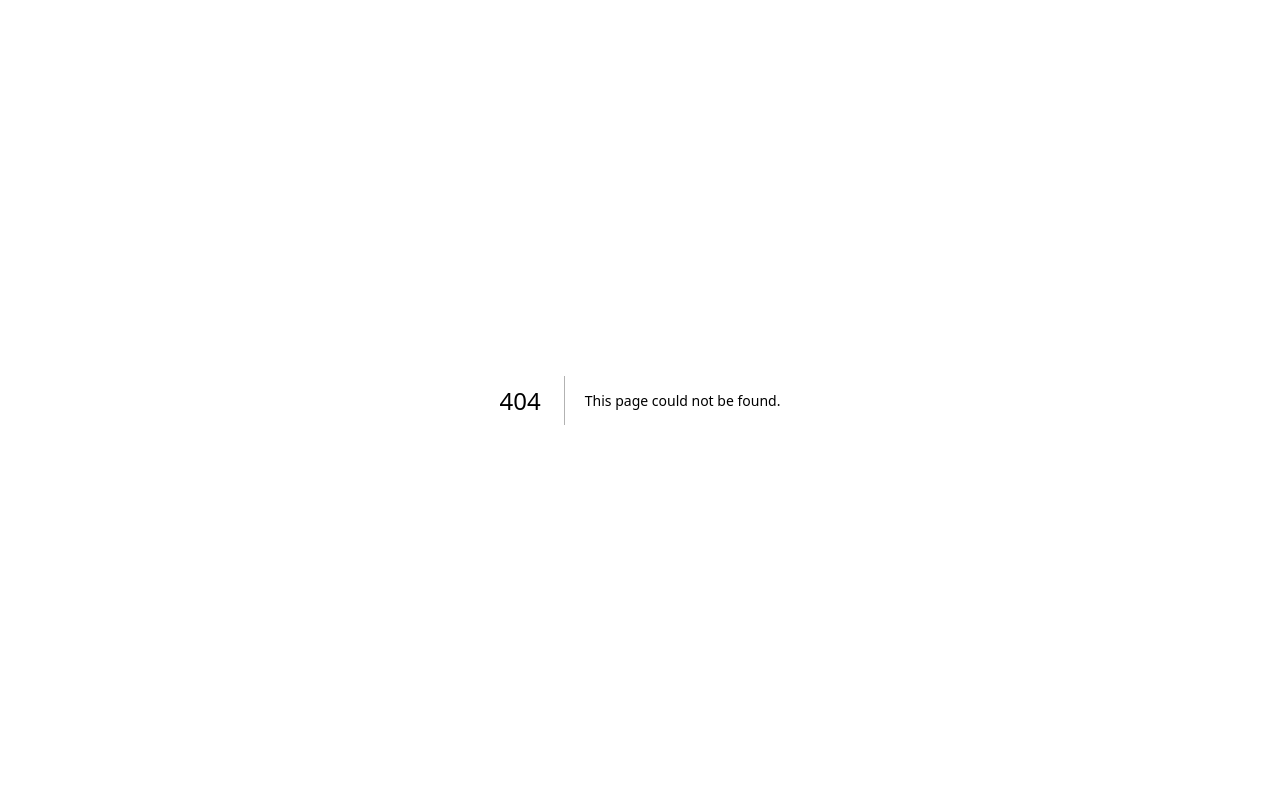
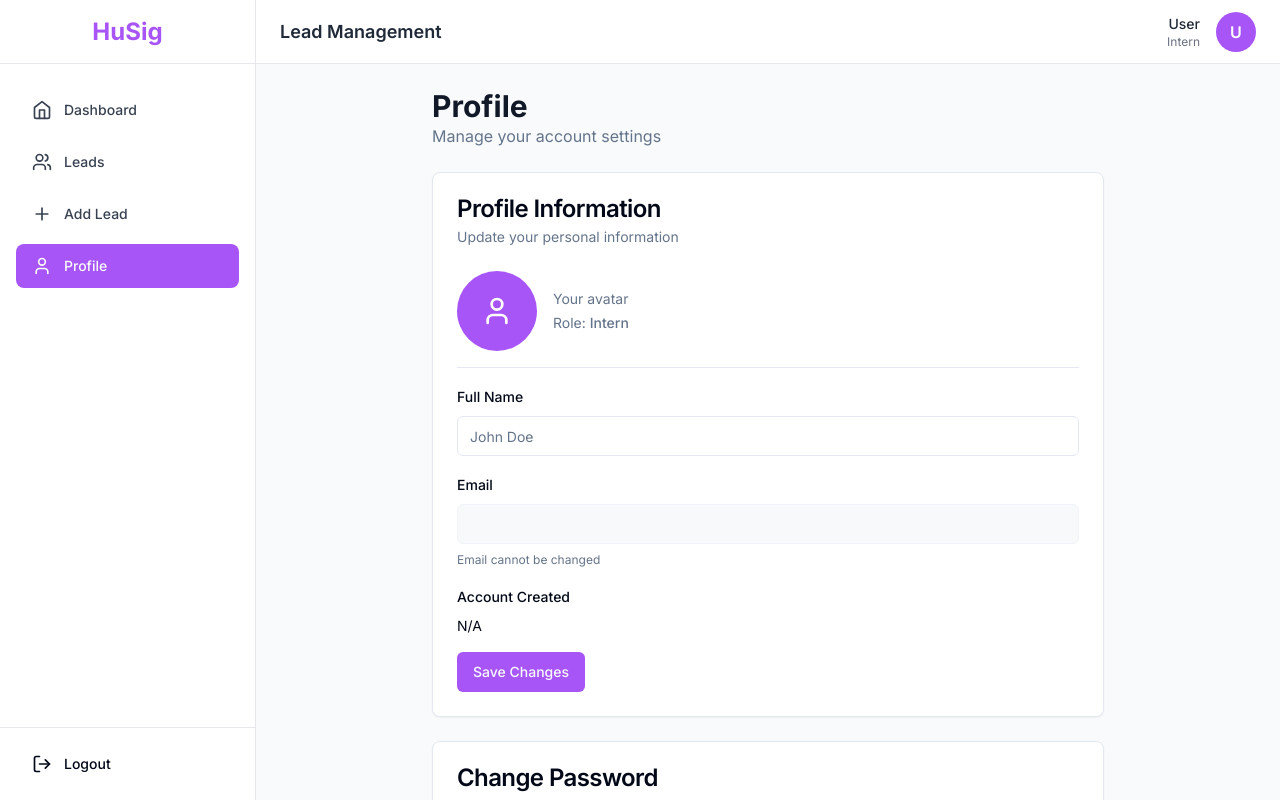
Before and after one commit to husig-ai/husig_leads, a Next.js app: page /profile in a window 1280 px wide. Before the commit this address had no page. Built offline with nearby package versions, Linux system fonts and the light colour scheme; no server answers.

Commit message:
add profile

```diff
--- /dev/null
+++ b/src/app/(dashboard)/profile/page.tsx
@@ -0,0 +1,252 @@
+'use client'
+
+import { useEffect, useState } from 'react'
+import { useRouter } from 'next/navigation'
+import { createClient } from '@/lib/supabase/client'
+import { Profile } from '@/types/database'
+import { Button } from '@/components/ui/button'
+import { Input } from '@/components/ui/input'
+import { Label } from '@/components/ui/label'
+import { Card, CardContent, CardDescription, CardHeader, CardTitle } from '@/components/ui/card'
+import { User } from 'lucide-react'
+
+export default function ProfilePage() {
+  const router = useRouter()
+  const [profile, setProfile] = useState<Profile | null>(null)
+  const [email, setEmail] = useState('')
+  const [fullName, setFullName] = useState('')
+  const [currentPassword, setCurrentPassword] = useState('')
+  const [newPassword, setNewPassword] = useState('')
+  const [confirmPassword, setConfirmPassword] = useState('')
+  const [loading, setLoading] = useState(true)
+  const [saving, setSaving] = useState(false)
+  const [passwordLoading, setPasswordLoading] = useState(false)
+  const [message, setMessage] = useState<{ type: 'success' | 'error', text: string } | null>(null)
+
+  useEffect(() => {
+    loadProfile()
+  }, [])
+
+  const loadProfile = async () => {
+    const supabase = createClient()
+    const { data: { user } } = await supabase.auth.getUser()
+
+    if (user) {
+      setEmail(user.email || '')
+
+      const { data } = await supabase
+        .from('profiles')
+        .select('*')
+        .eq('id', user.id)
+        .single()
+
+      if (data) {
+        setProfile(data)
+        setFullName(data.full_name || '')
+      }
+    }
+    setLoading(false)
+  }
+
+  const handleProfileUpdate = async (e: React.FormEvent) => {
+    e.preventDefault()
+    setSaving(true)
+    setMessage(null)
+
+    const supabase = createClient()
+    const { data: { user } } = await supabase.auth.getUser()
+
+    if (!user) {
+      setMessage({ type: 'error', text: 'Not authenticated' })
+      setSaving(false)
+      return
+    }
+
+    const { error } = await supabase
+      .from('profiles')
+      .update({ full_name: fullName })
+      .eq('id', user.id)
+
+    if (error) {
+      setMessage({ type: 'error', text: error.message })
+    } else {
+      setMessage({ type: 'success', text: 'Profile updated successfully!' })
+      loadProfile()
+    }
+
+    setSaving(false)
+  }
+
+  const handlePasswordChange = async (e: React.FormEvent) => {
+    e.preventDefault()
+    setPasswordLoading(true)
+    setMessage(null)
+
+    if (newPassword !== confirmPassword) {
+      setMessage({ type: 'error', text: 'New passwords do not match' })
+      setPasswordLoading(false)
+      return
+    }
+
+    if (newPassword.length < 8) {
+      setMessage({ type: 'error', text: 'Password must be at least 8 characters' })
+      setPasswordLoading(false)
+      return
+    }
+
+    const supabase = createClient()
+
+    const { error } = await supabase.auth.updateUser({
+      password: newPassword
+    })
+
+    if (error) {
+      setMessage({ type: 'error', text: error.message })
+    } else {
+      setMessage({ type: 'success', text: 'Password updated successfully!' })
+      setCurrentPassword('')
+      setNewPassword('')
+      setConfirmPassword('')
+    }
+
+    setPasswordLoading(false)
+  }
+
+  if (loading) {
+    return (
+      <div className="flex items-center justify-center h-full">
+        <div className="text-lg text-muted-foreground">Loading profile...</div>
+      </div>
+    )
+  }
+
+  return (
+    <div className="max-w-2xl mx-auto space-y-6">
+      <div>
+        <h1 className="text-3xl font-bold text-gray-900 dark:text-gray-100">Profile</h1>
+        <p className="text-muted-foreground">Manage your account settings</p>
+      </div>
+
+      {message && (
+        <div className={`p-4 rounded-md ${message.type === 'success' ? 'bg-green-50 text-green-800 dark:bg-green-900 dark:text-green-200' : 'bg-red-50 text-red-800 dark:bg-red-900 dark:text-red-200'}`}>
+          {message.text}
+        </div>
+      )}
+
+      {/* Profile Information */}
+      <Card>
+        <CardHeader>
+          <CardTitle>Profile Information</CardTitle>
+          <CardDescription>Update your personal information</CardDescription>
+        </CardHeader>
+        <form onSubmit={handleProfileUpdate}>
+          <CardContent className="space-y-4">
+            <div className="flex items-center space-x-4 pb-4 border-b">
+              <div className="w-20 h-20 rounded-full bg-primary flex items-center justify-center text-white text-2xl font-semibold">
+                {fullName ? fullName.charAt(0).toUpperCase() : <User className="w-8 h-8" />}
+              </div>
+              <div>
+                <p className="text-sm text-muted-foreground">Your avatar</p>
+                <p className="text-sm text-muted-foreground mt-1">Role: <span className="capitalize font-medium">{profile?.role || 'intern'}</span></p>
+              </div>
+            </div>
+
+            <div className="space-y-2">
+              <Label htmlFor="fullName">Full Name</Label>
+              <Input
+                id="fullName"
+                type="text"
+                value={fullName}
+                onChange={(e) => setFullName(e.target.value)}
+                placeholder="John Doe"
+              />
+            </div>
+
+            <div className="space-y-2">
+              <Label htmlFor="email">Email</Label>
+              <Input
+                id="email"
+                type="email"
+                value={email}
+                disabled
+                className="bg-gray-100 dark:bg-gray-800 cursor-not-allowed"
+              />
+              <p className="text-xs text-muted-foreground">Email cannot be changed</p>
+            </div>
+
+            <div className="space-y-2">
+              <Label>Account Created</Label>
+              <p className="text-sm">{profile?.created_at ? new Date(profile.created_at).toLocaleDateString() : 'N/A'}</p>
+            </div>
+
+            <Button type="submit" disabled={saving}>
+              {saving ? 'Saving...' : 'Save Changes'}
+            </Button>
+          </CardContent>
+        </form>
+      </Card>
+
+      {/* Change Password */}
+      <Card>
+        <CardHeader>
+          <CardTitle>Change Password</CardTitle>
+          <CardDescription>Update your password to keep your account secure</CardDescription>
+        </CardHeader>
+        <form onSubmit={handlePasswordChange}>
+          <CardContent className="space-y-4">
+            <div className="space-y-2">
+              <Label htmlFor="newPassword">New Password</Label>
+              <Input
+                id="newPassword"
+                type="password"
+                value={newPassword}
+                onChange={(e) => setNewPassword(e.target.value)}
+                placeholder="••••••••"
+                required
+              />
+              <p className="text-xs text-muted-foreground">Must be at least 8 characters</p>
+            </div>
+
+            <div className="space-y-2">
+              <Label htmlFor="confirmPassword">Confirm New Password</Label>
+              <Input
+                id="confirmPassword"
+                type="password"
+                value={confirmPassword}
+                onChange={(e) => setConfirmPassword(e.target.value)}
+                placeholder="••••••••"
+                required
+              />
+            </div>
+
+            <Button type="submit" disabled={passwordLoading}>
+              {passwordLoading ? 'Updating...' : 'Update Password'}
+            </Button>
+          </CardContent>
+        </form>
+      </Card>
+
+      {/* Danger Zone */}
+      <Card className="border-destructive">
+        <CardHeader>
+          <CardTitle className="text-destructive">Danger Zone</CardTitle>
+          <CardDescription>Irreversible actions</CardDescription>
+        </CardHeader>
+        <CardContent>
+          <Button
+            variant="destructive"
+            onClick={async () => {
+              if (confirm('Are you sure you want to sign out?')) {
+                const supabase = createClient()
+                await supabase.auth.signOut()
+                router.push('/login')
+              }
+            }}
+          >
+            Sign Out
+          </Button>
+        </CardContent>
+      </Card>
+    </div>
+  )
+}
```
